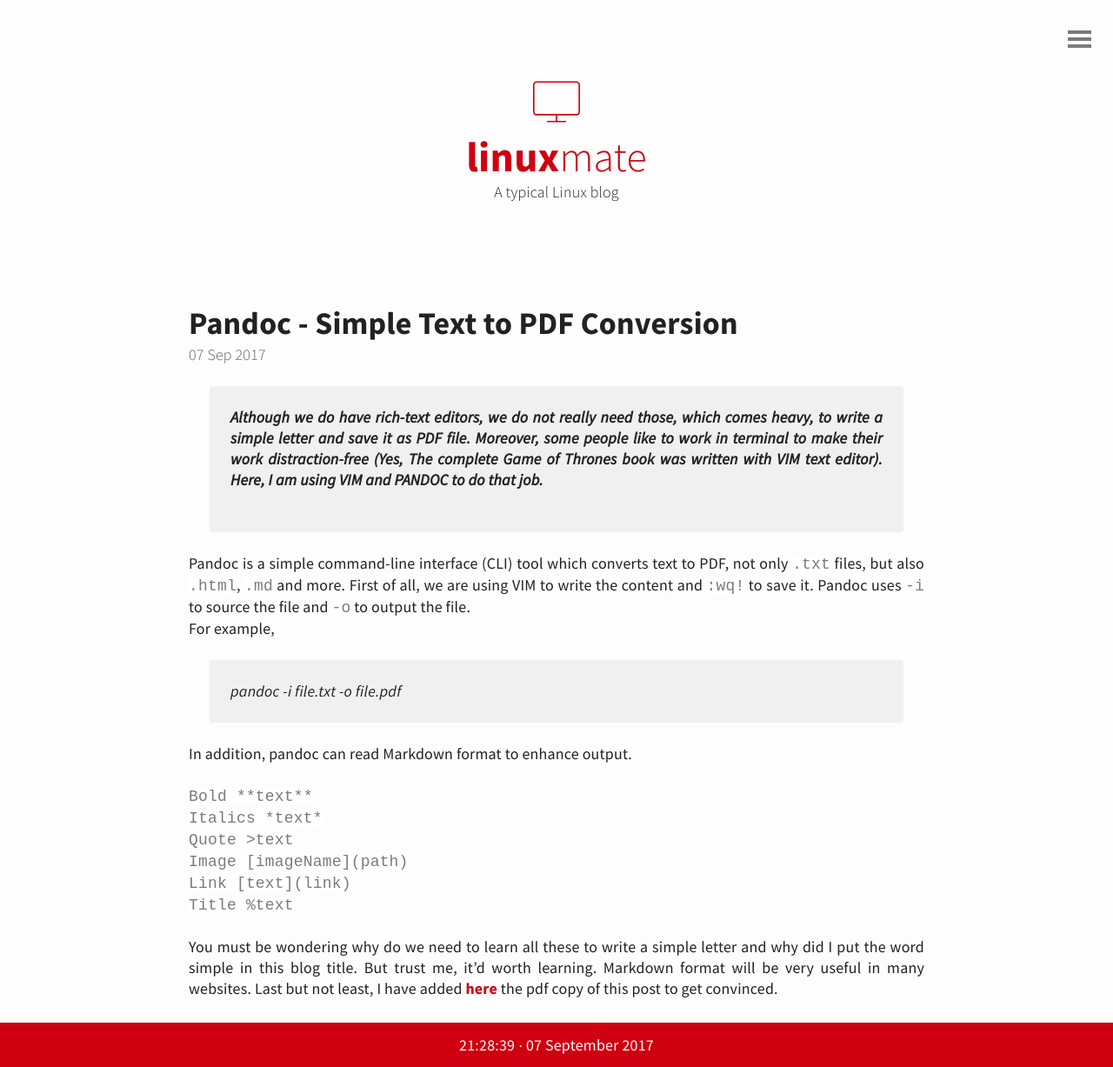
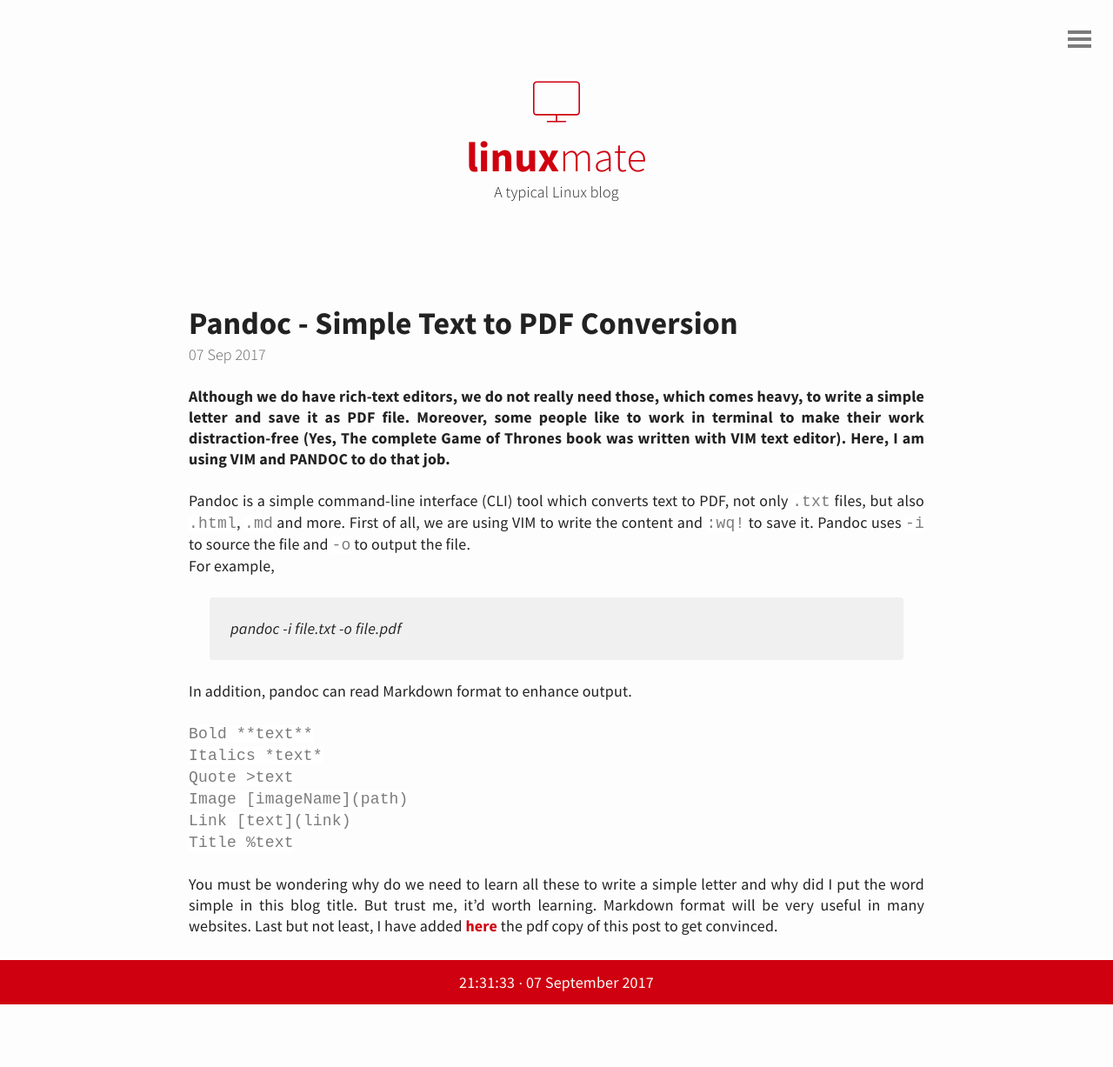
Before and after one commit to shonry271192/-, a Jekyll site: the page built from _posts/2017-09-07-Pandoc-Simple-Text-to-PDF-Conversion.md, in a window 1280 px wide. Shown: the whole page at 87% size. Built offline with Jekyll 4.4.1, drawn with Linux system fonts in a browser that asks for light colours; after the commit the page ends 1155 px from its top, so only the background shows below that.

Commit message:
updated site

```diff
--- a/_includes/footer.html
+++ b/_includes/footer.html
@@ -1 +1 @@
-<footer><span> 21:28:39 ∙ 07 September 2017 </span></footer>
+<footer><span> 21:31:33 ∙ 07 September 2017 </span></footer>
--- a/_posts/2017-09-07-Pandoc-Simple-Text-to-PDF-Conversion.md
+++ b/_posts/2017-09-07-Pandoc-Simple-Text-to-PDF-Conversion.md
@@ -2,8 +2,7 @@
 title: Pandoc - Simple Text to PDF Conversion
 ---
 
->**Although we do have rich-text editors, we do not really need those, which comes heavy, to write a simple letter and save it as PDF file. Moreover, some people like to work in terminal to make their work distraction-free (Yes, The complete Game of Thrones book was written with VIM text editor). Here, I am using VIM and PANDOC to do that job.**
-&nbsp;
+**Although we do have rich-text editors, we do not really need those, which comes heavy, to write a simple letter and save it as PDF file. Moreover, some people like to work in terminal to make their work distraction-free (Yes, The complete Game of Thrones book was written with VIM text editor). Here, I am using VIM and PANDOC to do that job.**
 
 Pandoc is a simple command-line interface (CLI) tool which converts text to PDF, not only `.txt` files, but also `.html`, `.md` and more. First of all, we are using VIM to write the content and `:wq!` to save it. Pandoc uses `-i` to source the file and `-o` to output the file.
 For example,
```
